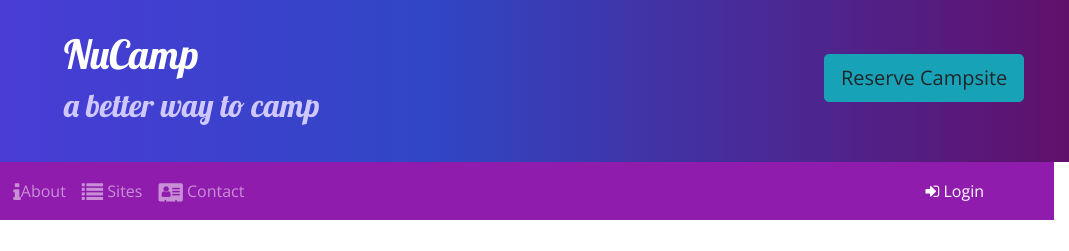
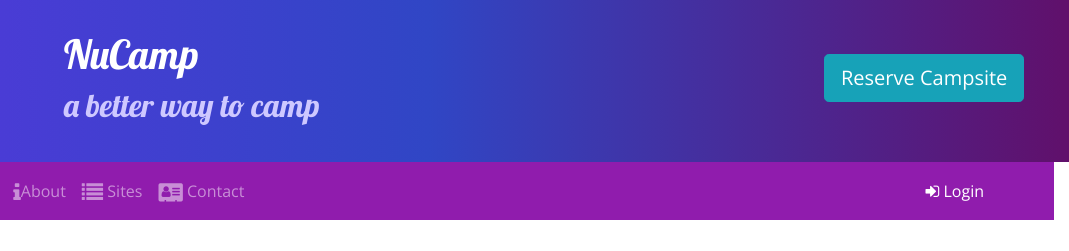
Before and after one commit to ktllama/firstnucampsite, a website: page index.html in a window 1280 px wide. Shown: the top 251 px of the page, 211-1280 px from the left. Drawn offline with nearby package versions, Linux system fonts and the light colour scheme; files whose address does not match are found by name.

Commit message:
made res btn text white

```diff
--- a/index.html
+++ b/index.html
@@ -32,7 +32,7 @@
                     </div>
  <!--button to reserve campsite-->
                     <div class="col-md-4 col-xl-2 mt-4">
-                        <a role="button" class="btn btn-lg btn-info text-nowrap" id="reserveButton">Reserve Campsite</a>
+                        <a role="button" class="btn btn-lg btn-info text-white text-nowrap" id="reserveButton">Reserve Campsite</a>
 
                     </div>
                 </div>
```
